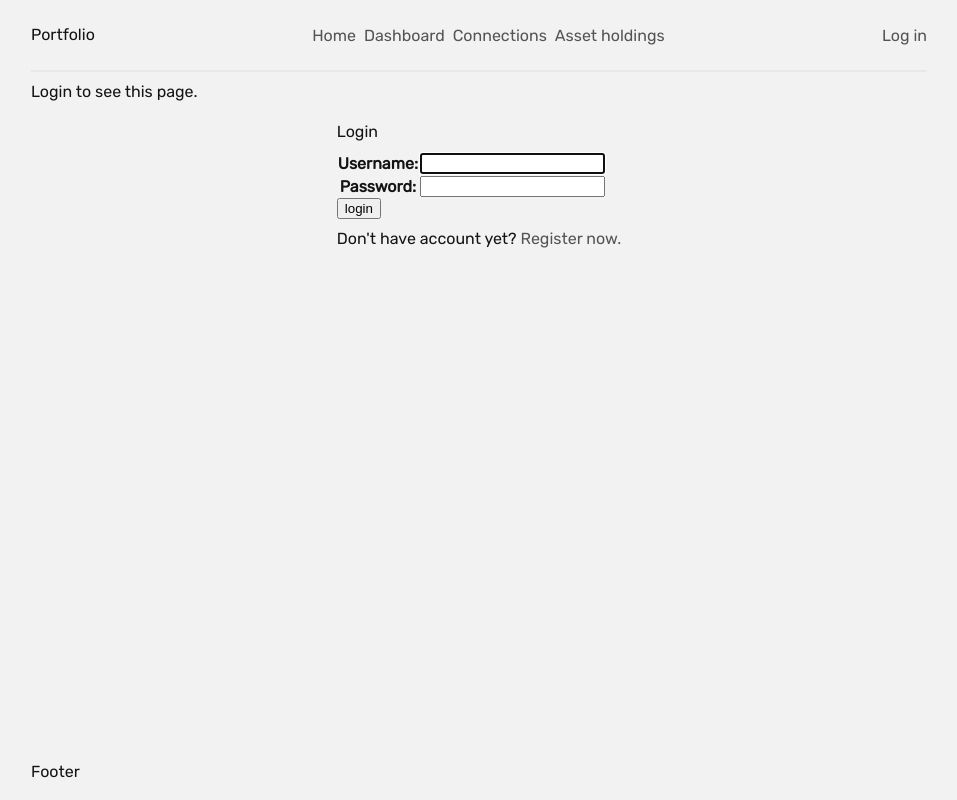
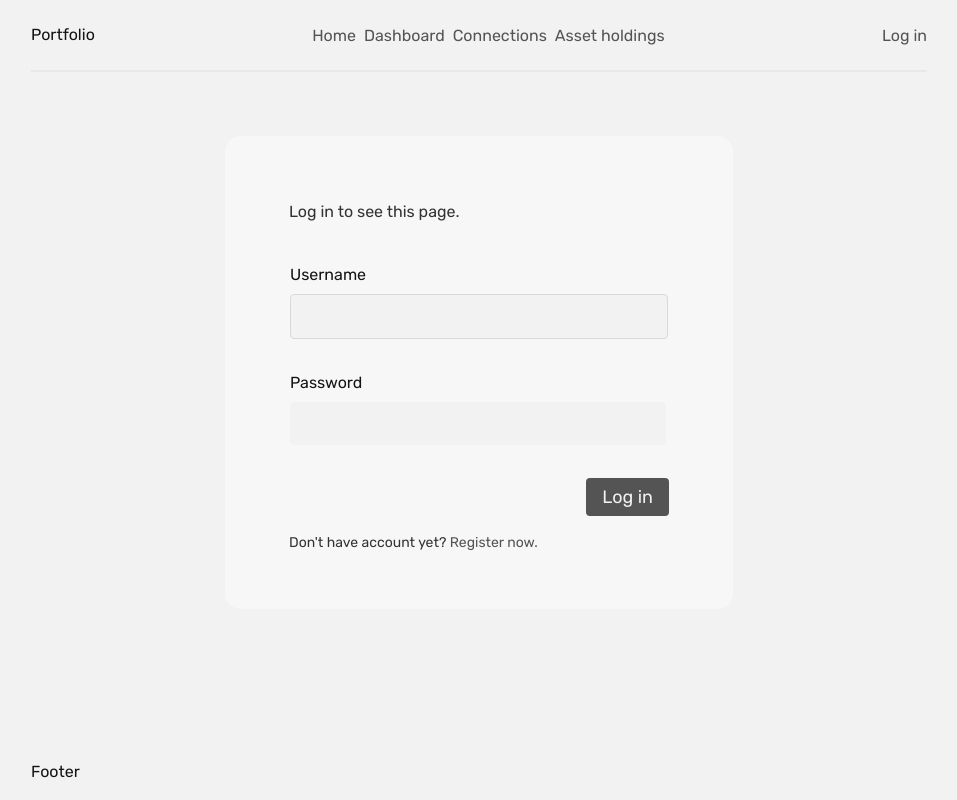
Before and after one commit to ra2dd/django-finances, a Django app: page /accounts/login/?next=/portfolio/assets/1/create in a window 1280 px wide. Shown: the whole page, without its empty margins (161-1118 px from the left). Run offline with Django 4.2, Linux system fonts and the light colour scheme.

Commit message:
style all account related templates, correct html

```diff
--- a/portfolio/static/css/style.css
+++ b/portfolio/static/css/style.css
@@ -141,5 +141,88 @@ Asset List Table styling
 .tableForm {
     display: flex;
     justify-content: center;
+    margin-top: 4rem;
+    text-align: left;
+}
 
+.tableForm h1 {
+    display: none;
 }
+
+.tableForm > div {
+    background-color: hsl(0, 0%, 97%);
+    padding: 3rem 4rem;
+    border-radius: 1rem;
+}
+
+.tableForm td {
+    display: block;
+}
+
+.tableForm th {
+    display: block;
+    font-weight: 500;
+    font-size: 1rem;
+    margin-top: 2rem;
+    margin-bottom: 0.5rem;
+}
+
+.tableForm input {
+    all: unset;
+    border-radius: 0.25rem;
+}
+
+.tableForm input: {
+    background-color: hsl(0, 0%, 91%);
+}
+
+.tableForm input[type="text"], input[type="password"], input[type="email"] {
+    background-color: hsl(0, 0%, 95%);
+    width: 20em;
+    height: 1.5em;
+    font-size: 1.125rem;
+    padding: 0.5rem 0.5rem
+}
+
+.tableForm input[type="password"] {
+    color: hsl(0, 0%, 33%);
+}
+
+.tableForm form > div {
+    display: flex;
+    justify-content: right;
+}
+
+.tableForm input[type="submit"] {
+    margin-top: 2rem;
+    padding: 0.5rem 1rem;
+    font-size: 1.125rem;
+    color: hsl(0, 0%, 95%);
+    background-color: hsl(0, 0%, 33%);
+}
+
+.tableForm input[type="submit"]:hover {
+    cursor: pointer;
+}
+
+.tableForm input[type="text"]:focus, input[type="password"]:focus, input[type="email"]:focus {
+    border: 1px solid hsl(0, 0%, 85%);
+}
+
+.tableForm form ~ p {
+    font-size: 0.875rem;
+}
+
+.tableForm p {
+    margin-top: 1rem;
+    color: hsl(0, 0%, 20%);
+    max-width: 23.5rem;
+}
+
+.tableForm .formError {
+    font-size: 1rem;
+    background-color: hsl(0, 0%, 53%);
+    color:hsl(0, 0%, 97%);
+    padding: 0.5rem 1rem;
+    border-radius: 0.25rem;
+}
--- a/templates/registration/login.html
+++ b/templates/registration/login.html
@@ -1,46 +1,53 @@
 {% extends "base_generic.html" %}
 
 {% block content %}
+
+    <div class="tableForm">
+        <div>
+
+            <h1>Login</h1>
 
             {% if next %}
                 {% if user.is_authenticated %}
                     <p>
                         Your account access for this page is denied.
-                Please login with account that has access.
+                        Please log in with account that has access.
                     </p>
                 {% else %}
                     <p>
-                Login to see this page.
+                        Log in to see this page.
                     </p>
                 {% endif %}
             {% endif %}
 
-    <div class="tableForm">
-        <div>
             {% if form.errors %}
-                <p>Your username and password combination is incorrect. Please try again.</p>
+                <p class="formError">Your username and password combination is incorrect. Please try again.</p>
             {% endif %}
-
-            <h1>Login</h1>
 
             <form method="post" action="{% url 'login' %}">
                 {% csrf_token %}
                     <table>
                         <tr>
-                            <th scope="col">{{ form.username.label_tag }}</th>
+                            <th scope="col">{{ form.username.label }}</th>
                             <td>{{ form.username }}</td>
                         </tr>
 
                         <tr>
-                            <th scope="col">{{ form.password.label_tag }}</th>
+                            <th scope="col">{{ form.password.label }}</th>
                             <td>{{ form.password }}</td>
                         </tr>
                     </table>
-                    <input type="submit" value="login" />
+
+                    <div>
+                        <input type="submit" value="Log in" />
+                    </div>
                     <input type="hidden" name="next" value="{{ next }}" />
             </form>
 
             <p>Don't have account yet? <a href="{% url 'register' %}">Register now.</a></p>
+            {% if form.errors %}
+                <p>Forgot password? <a href="{% url 'password_reset' %}">Change password.</a></p>
+            {% endif %}
         </div>
     </div>
 
```
Also changed, not shown: templates/registration/password_reset_complete.html (+10 -6 lines), templates/registration/password_reset_confirm.html (+13 -12 lines), templates/registration/password_reset_done.html (+9 -5 lines), templates/registration/password_reset_form.html (+18 -14 lines), templates/registration/register.html (+11 -7 lines). Lines whose indentation alone changed are shown as unchanged.
